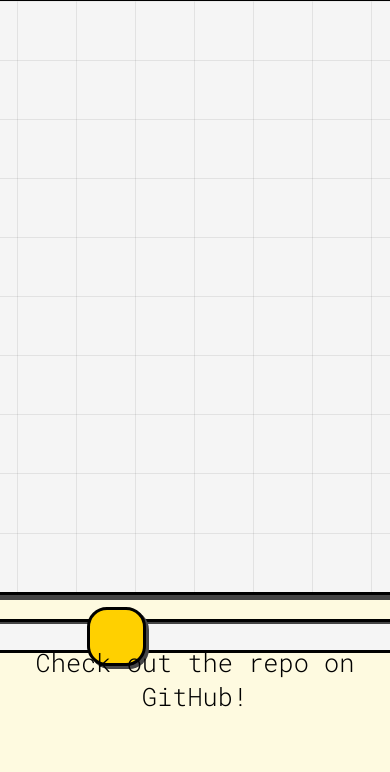
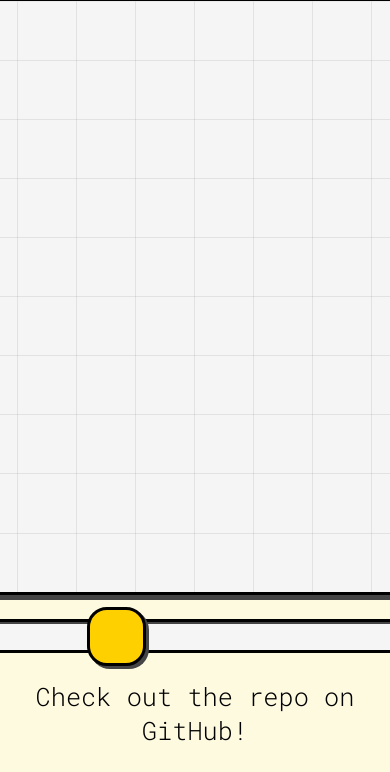
Before and after one commit to JusGu/etch-a-sketch, a plain HTML site: page index.html in a window 390 px wide. Shown: the part 114-886 px from the top of the page. Before the commit the page ends 844 px from the top, so only its background shows below. Drawn offline with Linux system fonts and the light colour scheme.

Commit message:
fixed footer and added mobile alert

```diff
--- a/script.js
+++ b/script.js
@@ -1,3 +1,6 @@
+if(window.innerHeight > window.innerWidth){
+  alert("Please use Landscape!");
+}
 const container = document.getElementById("container");
 function makeRows(rows, cols) {
   container.style.setProperty('--grid-rows', rows);
--- a/style.css
+++ b/style.css
@@ -225,15 +225,11 @@
  }
 
  .footer {
-  position: fixed;
-  left: 0;
-  bottom: 2vh;
-  width: 100%;
+  position: block;
+  margin: 3vh;
   text-align: center;
   font-size: 3vh;
 }
-
-
 
 .footer-text {
   text-decoration: none;
```
